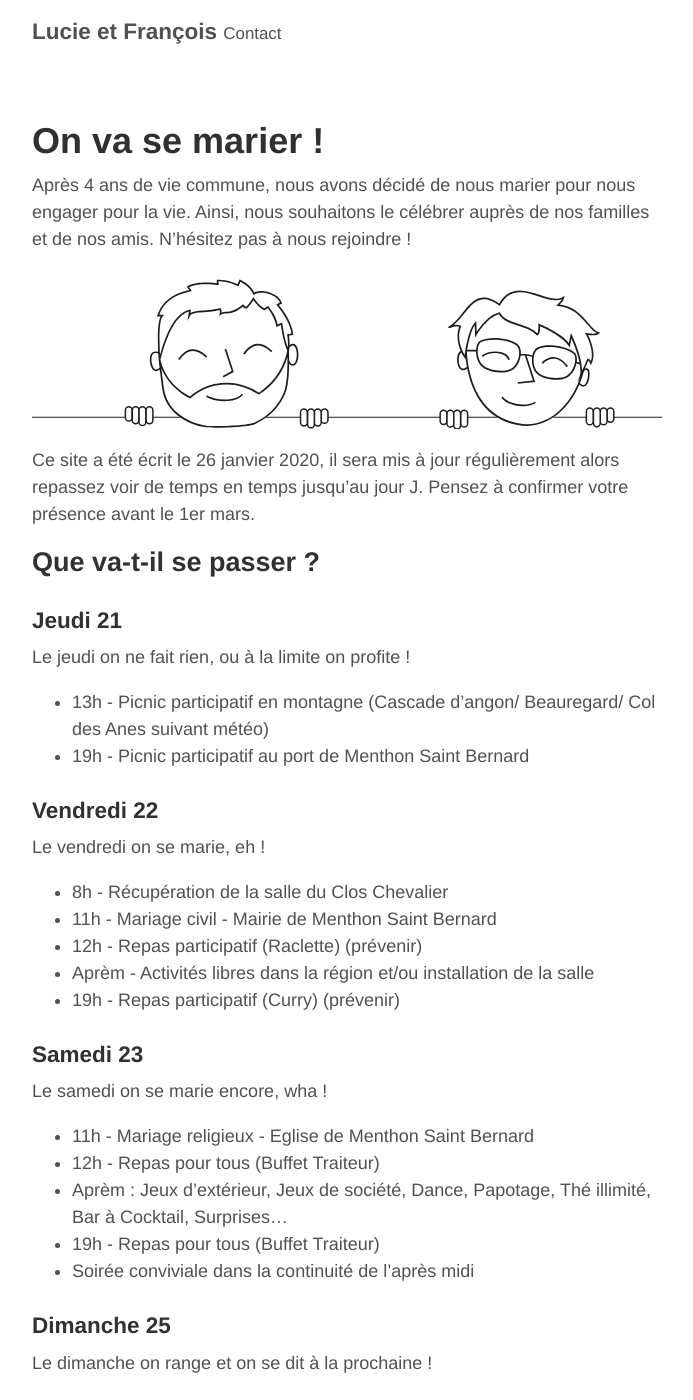
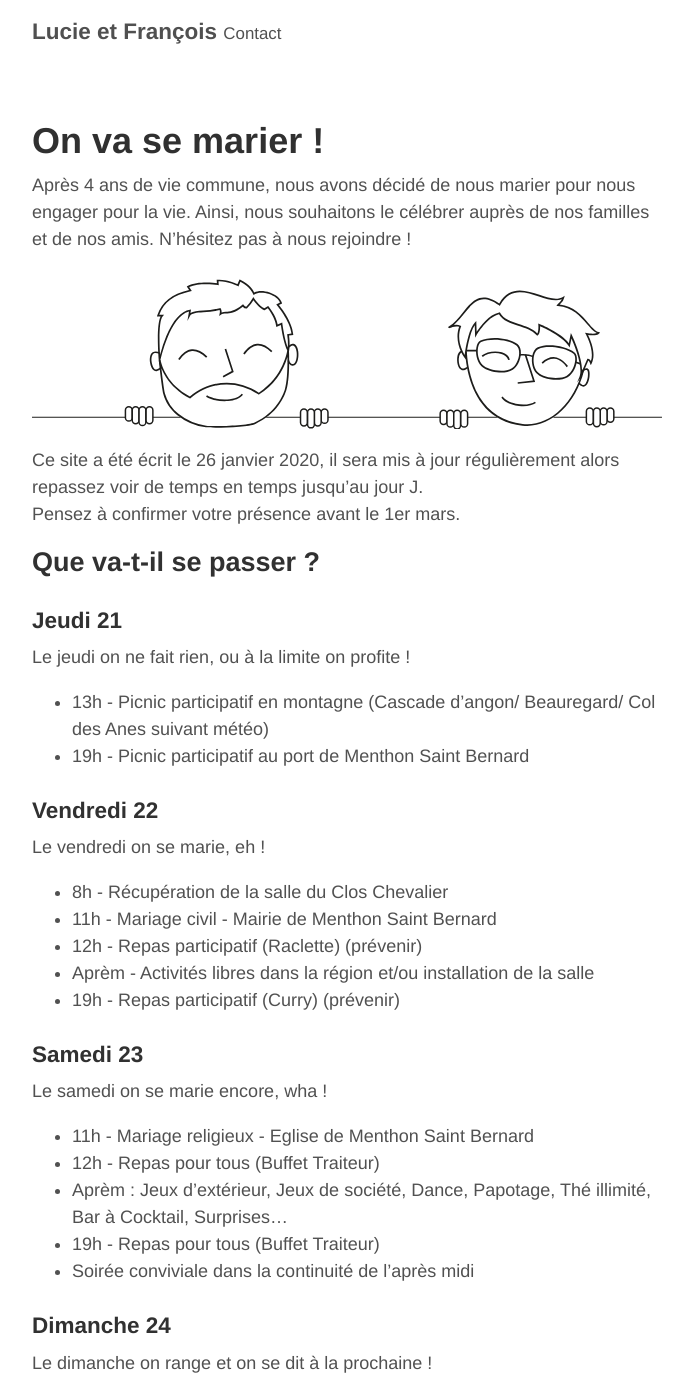
Before and after one commit to francoismarceau/blog, a Jekyll site: the page built from index.md, in a window 1280 px wide and 1400 px high. Shown: the whole window, without its empty margins (293-986 px from the left). Built offline with Jekyll 4.4.1, drawn with Linux system fonts in a browser that asks for light colours.

Commit message:
Update index.md

```diff
--- a/index.md
+++ b/index.md
@@ -36,7 +36,7 @@
 * 19h - Repas pour tous (Buffet Traiteur)
 * Soirée conviviale dans la continuité de l’après midi
 
-### Dimanche 25
+### Dimanche 24
 Le dimanche on range et on se dit à la prochaine !
 * 10h - Brunch participatif (prévenir)
 * Rangement salle
@@ -60,9 +60,9 @@
 
 ## Comment venir ?
 ### Les adresses de destination
-Salle du clos Chevalier (du vendredi au dimanche) : 195 Allée du Clos Chevalier, 74290 Menthon-Saint-Bernard
-Mairie de Menthon Saint Bernard (Vendredi 11h) : 284 Rue Saint-Bernard, 74290 Menthon-Saint-Bernard
-Eglise Saint Bernard de Menthon (Samedi 11h) : 390 Rue Saint-Bernard, 74290 Menthon-Saint-Bernard
+* Salle du clos Chevalier (du vendredi au dimanche) : 195 Allée du Clos Chevalier, 74290 Menthon-Saint-Bernard
+* Mairie de Menthon Saint Bernard (Vendredi 11h) : 284 Rue Saint-Bernard, 74290 Menthon-Saint-Bernard
+* Eglise Saint Bernard de Menthon (Samedi 11h) : 390 Rue Saint-Bernard, 74290 Menthon-Saint-Bernard
 
 ### Pour venir
 * En voiture avec [Google Maps](https://www.google.fr/maps/dir//74290+Menthon-Saint-Bernard/@45.8605377,6.1597176,13z/data=!4m9!4m8!1m0!1m5!1m1!1s0x478b9192898904af:0x408ab2ae4ba9c80!2m2!1d6.194737!2d45.860543!3e0) ou en
```
